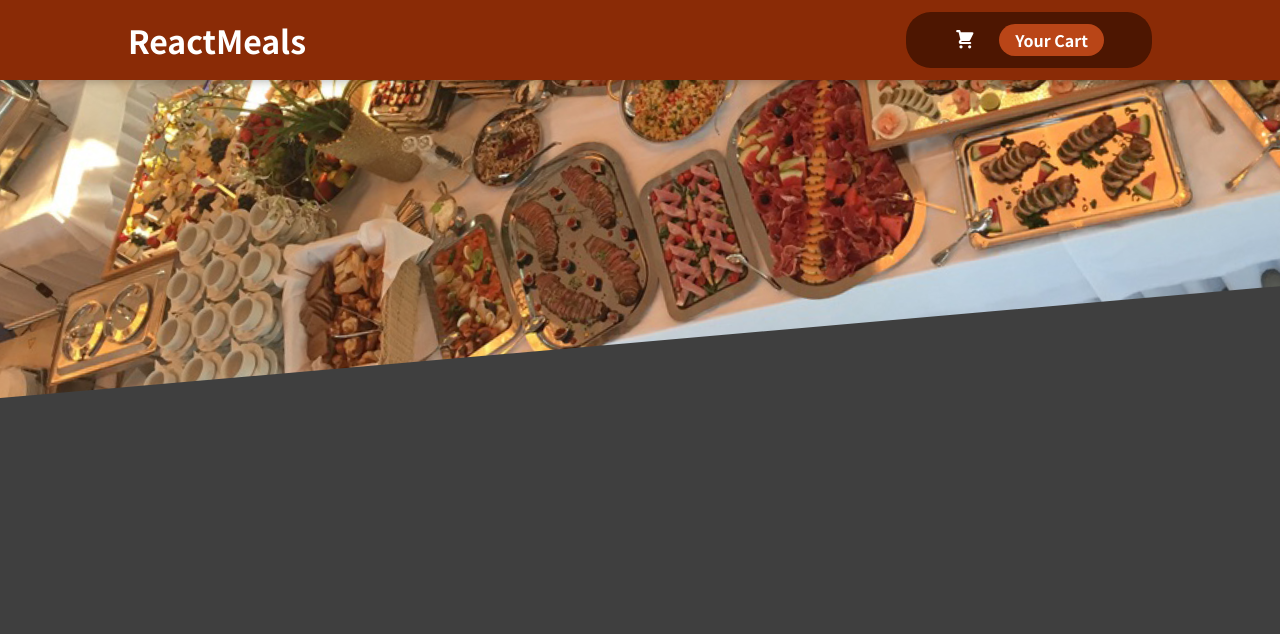
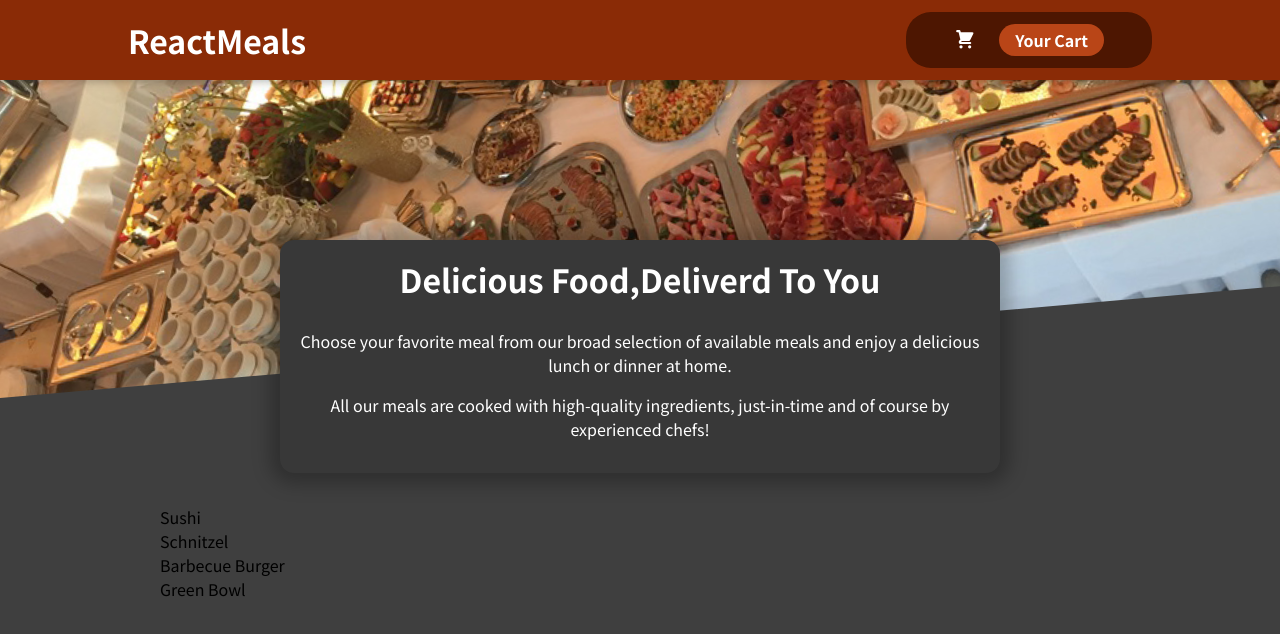
Before and after one commit to 1M-GA5/HeaderOfRestaurantApp, a React (Create React App) app: page / in a window 1280 px wide. Shown: the top 634 px of the page. Built offline with nearby package versions, Linux system fonts and the light colour scheme.

Commit message:
First Commit

```diff
--- a/src/App.js
+++ b/src/App.js
@@ -1,10 +1,14 @@
 import { Fragment } from "react";
 import Header from "./components/Layout/Header";
+import Meals from "./components/Meals/Meals";
 
 function App() {
   return (
     <Fragment>
          <Header />
+         <main>
+           <Meals />
+         </main>
     </Fragment>
 
   );
--- /dev/null
+++ b/src/components/Meals/AvailableMeals.js
@@ -0,0 +1,42 @@
+import React from 'react'
+import classes from './AvailableMeals.module.css'
+
+
+const DUMMY_MEALS = [
+    {
+      id: 'm1',
+      name: 'Sushi',
+      description: 'Finest fish and veggies',
+      price: 22.99,
+    },
+    {
+      id: 'm2',
+      name: 'Schnitzel',
+      description: 'A german specialty!',
+      price: 16.5,
+    },
+    {
+      id: 'm3',
+      name: 'Barbecue Burger',
+      description: 'American, raw, meaty',
+      price: 12.99,
+    },
+    {
+      id: 'm4',
+      name: 'Green Bowl',
+      description: 'Healthy...and green...',
+      price: 18.99,
+    },
+  ];
+
+
+ function AvailableMeals() {
+    const mealList = DUMMY_MEALS.map(meal =><li>{meal.name}</li>);
+   return <section className={classes.meals}>
+        <ul>
+            {mealList}
+        </ul>
+   </section>
+ }
+
+ export default AvailableMeals
--- /dev/null
+++ b/src/components/Meals/AvailableMeals.module.css
@@ -0,0 +1,24 @@
+.meals {
+    max-width: 60rem;
+    width: 90%;
+    margin: 2rem auto;
+    animation: meals-appear 1s ease-out forwards;
+  }
+
+  .meals ul {
+    list-style: none;
+    margin: 0;
+    padding: 0;
+  }
+
+  @keyframes meals-appear {
+    from {
+      opacity: 0;
+      transform: translateY(3rem);
+    }
+
+    to {
+      opacity: 1;
+      transform: translateY(0);
+    }
+  }
--- /dev/null
+++ b/src/components/Meals/Meals.js
@@ -0,0 +1,11 @@
+import React, { Fragment } from 'react'
+import MealsSummary from './MealsSummary'
+import AvailableMeals from './AvailableMeals'
+function Meals() {
+  return <Fragment>
+     <MealsSummary />
+     <AvailableMeals />
+  </Fragment>
+}
+
+export default Meals;
--- /dev/null
+++ b/src/components/Meals/MealsSummary.js
@@ -0,0 +1,18 @@
+import React from 'react'
+import classes from './MealsSummery.module.css';
+
+function MealsSummary() {
+  return <section className={classes.summary}>
+    <h2>Delicious Food,Deliverd To You</h2>
+    <p>
+        Choose your favorite meal from our broad selection of available meals
+        and enjoy a delicious lunch or dinner at home.
+    </p>
+    <p>
+        All our meals are cooked with high-quality ingredients, just-in-time and
+        of course by experienced chefs!
+    </p>
+  </section>
+}
+
+export default MealsSummary;
--- /dev/null
+++ b/src/components/Meals/MealsSummery.module.css
@@ -0,0 +1,18 @@
+.summary {
+    text-align: center;
+    max-width: 45rem;
+    width: 90%;
+    margin: auto;
+    margin-top: -10rem;
+    position: relative;
+    background-color: #383838;
+    color: white;
+    border-radius: 14px;
+    padding: 1rem;
+    box-shadow: 0 1px 18px 10px rgba(0, 0, 0, 0.25);
+  }
+
+  .summary h2 {
+    font-size: 2rem;
+    margin-top: 0;
+  }
```
